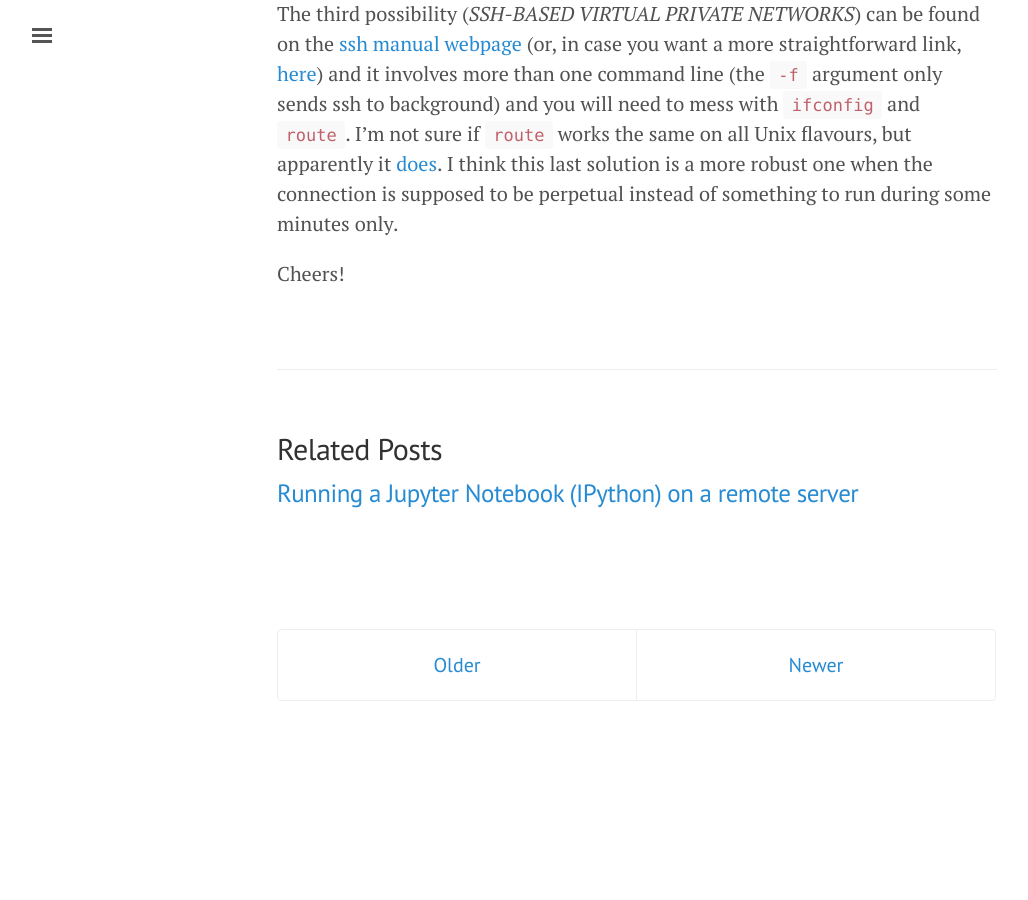
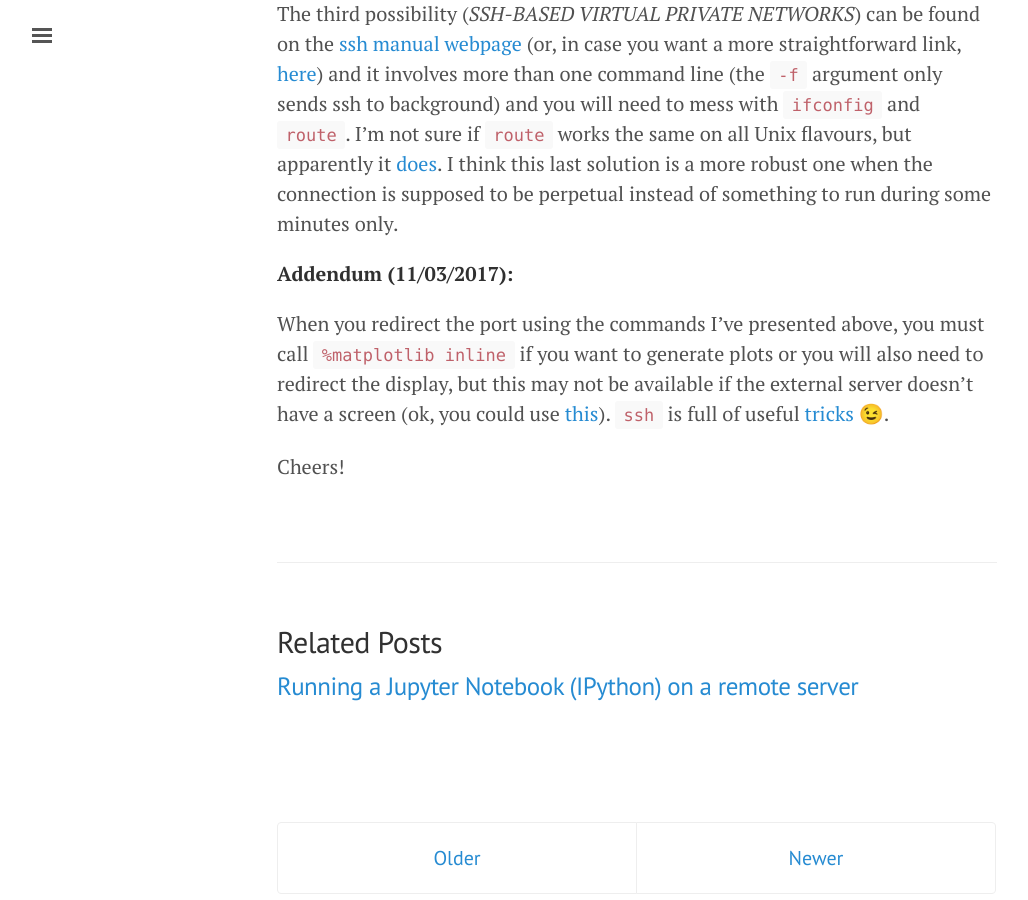
Before and after one commit to ricardodeazambuja/ricardodeazambuja.github.io, a Jekyll site: the page built from _posts/2017-02-10-Jupyter_notebook_remotelly.md, in a window 1280 px wide and 900 px high, scrolled down 3447 px. Shown: the whole window, without its empty margins (3-1031 px from the left). Built offline with Jekyll 4.4.1, drawn with Linux system fonts in a browser that asks for light colours; emoji names are drawn with the system emoji font; comment, search, counter and statistics services are not loaded; before the commit the page ends 4208 px from its top, so only the background shows below that.

Commit message:
Addendum about display redirection

```diff
--- a/_posts/2017-02-10-Jupyter_notebook_remotelly.md
+++ b/_posts/2017-02-10-Jupyter_notebook_remotelly.md
@@ -72,4 +72,8 @@ $ ssh -nNT -L ip_you_want_to_bind:9999:localhost:8888 user@example.com
 
 The third possibility (*SSH-BASED VIRTUAL PRIVATE NETWORKS*) can be found on the [ssh manual webpage](https://linux.die.net/man/1/ssh) (or, in case you want a more straightforward link, [here](http://superuser.com/a/311863)) and it involves more than one command line (the `-f` argument only sends ssh to background) and you will need to mess with `ifconfig` and `route`. I'm not sure if `route` works the same on all Unix flavours, but apparently it [does](https://en.wikipedia.org/wiki/Route_(command)). I think this last solution is a more robust one when the connection is supposed to be perpetual instead of something to run during some minutes only.
 
+**Addendum (11/03/2017):**
+
+When you redirect the port using the commands I've presented above, you must call `%matplotlib inline` if you want to generate plots or you will also need to redirect the display, but this may not be available if the external server doesn't have a screen (ok, you could use [this](http://askubuntu.com/a/633805)). `ssh` is full of useful [tricks](http://matt.might.net/articles/ssh-hacks/) :wink:.
+
 Cheers!
```
